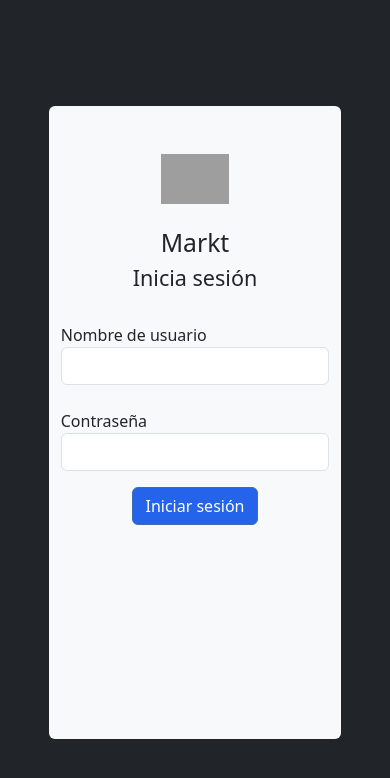
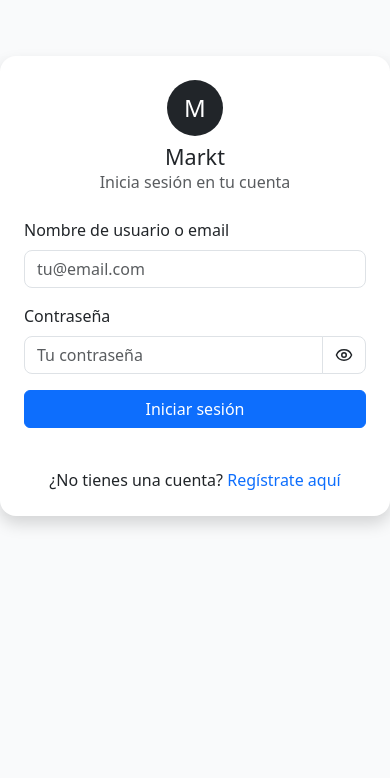
Before and after one commit to pabluwu/markt-react, a React (Vite) app: page /login in a window 390 px wide. Shown: the top 778 px of the page. Built offline with nearby package versions, Linux system fonts and the light colour scheme; grey boxes are pictures that could not be loaded; what @tiptap/extension-color would draw is missing.

Commit message:
fix: cambios de diseño

```diff
--- a/src/Components/ContactarButton/ContactarButton.jsx
+++ b/src/Components/ContactarButton/ContactarButton.jsx
@@ -93,7 +93,7 @@ const ContactarButton = ({ type, id }) => {
                 <Popup children={contentModal} show={openModal} />
             }
             <span
-                className="boton-seguir btn-gray text-center w-100"
+                className="boton-seguir btn-gray text-center w-100 p-2"
                 onClick={() => setOpenModal(true)}
             >
                 <div className="d-flex align-items-center justify-content-center gap-2">
--- a/src/Pages/Login/Login.jsx
+++ b/src/Pages/Login/Login.jsx
@@ -1,15 +1,17 @@
-import { useState, useEffect } from "react";
+import { useState } from "react";
 import { useForm } from "react-hook-form";
 import { useAuth } from "../../services/AuthContext";
-import useStore from "../../store/userStore";
 import { useNavigate, Navigate } from "react-router-dom";
+import { Eye, EyeOff } from "lucide-react";
 import Input from "../../Components/Input/Input";
 import { api } from "../../assets/variables";
+
 const Login = () => {
     const navigate = useNavigate();
     const { register, handleSubmit, formState: { errors } } = useForm();
     const [error, setError] = useState(null);
     const [responseBack, setResponseBack] = useState(null);
+    const [showPassword, setShowPassword] = useState(false);
     const { login, isAuthenticated } = useAuth();
 
     if (isAuthenticated) {
@@ -19,9 +21,7 @@ const Login = () => {
     const onSubmit = async (data) => {
         const response = await fetch(`${api}api/token/`, {
             method: 'POST',
-            headers: {
-                'Content-Type': 'application/json',
-            },
+            headers: { 'Content-Type': 'application/json' },
             body: JSON.stringify({
                 username: data.username,
                 password: data.password,
@@ -30,7 +30,6 @@ const Login = () => {
 
         if (response.ok) {
             const tokens = await response.json();
-            console.log(tokens)
             login(tokens.access, tokens.refresh);
             navigate('/home');
         } else {
@@ -40,59 +39,80 @@ const Login = () => {
         setResponseBack(response.status);
     };
 
-    console.log(responseBack);
     return (
-        <div className="bg-dark" style={{
-            height: '100vh',
-            position: 'absolute',
-            top: '0',
-            left: '0',
-            width: '100%'
-        }}>
-            <div className="d-flex justify-content-center align-items-center h-100">
-                <div className="bg-light w-75 h-75 rounded position-relative container">
-                    <div className="row rounded h-100">
-                        <div className="col-sm-6 rounded bg-secondary h-100 d-none d-lg-block">
+        <div className="d-flex justify-content-center align-items-center bg-light">
+            <div className="shadow p-4 rounded-4 bg-white" style={{ width: "100%", maxWidth: "420px" }}>
+                <div className="text-center mb-4">
+                    <div className="rounded-circle bg-dark text-white d-flex justify-content-center align-items-center mx-auto mb-2" style={{ width: 56, height: 56, fontSize: 24 }}>
+                        M
+                    </div>
+                    <h4 className="mb-0">Markt</h4>
+                    <p className="text-muted">Inicia sesión en tu cuenta</p>
+                </div>
+
+                <form onSubmit={handleSubmit(onSubmit)}>
+                    <div className="mb-3">
+                        <label className="form-label">Nombre de usuario o email</label>
+                        <input
+                            {...register("username", { required: "Campo requerido" })}
+                            className={`form-control rounded-3 ${errors.username ? 'is-invalid' : ''}`}
+                            placeholder="tu@email.com"
+                        />
+                        {errors.username && <div className="invalid-feedback">{errors.username.message}</div>}
+                    </div>
+
+                    <div className="mb-3">
+                        <label className="form-label">Contraseña</label>
+                        <div className="input-group">
+                            <input
+                                {...register("password", { required: "Campo requerido" })}
+                                type={showPassword ? "text" : "password"}
+                                className={`form-control rounded-start-3 ${errors.password ? 'is-invalid' : ''}`}
+                                placeholder="Tu contraseña"
+                            />
+                            <span
+                                className="input-group-text bg-white rounded-end-3"
+                                role="button"
+                                onClick={() => setShowPassword(!showPassword)}
+                            >
+                                {showPassword ? <EyeOff size={18} /> : <Eye size={18} />}
+                            </span>
                         </div>
-                        <div className="col-md-12 col-lg-6 py-4 text-center">
+                        {errors.password && <div className="invalid-feedback d-block">{errors.password.message}</div>}
+                    </div>
 
-                            <div className="d-flex justify-content-center align-items-center py-4">
-                                <img src="https://cdn-icons-png.flaticon.com/512/1077/1077012.png" alt="Logo" className="w-25 h-25" />
-                            </div>
-                            <h2>Markt</h2>
-                            <h4>Inicia sesión</h4>
-                            <form onSubmit={handleSubmit(onSubmit)}>
-                                <div className="row">
-                                    <Input
-                                        label={'Nombre de usuario'}
-                                        register={register}
-                                        required={{ required: 'Campo requerido' }}
-                                        name={'username'}
-                                        errors={errors}
-                                        type={'text'}
-                                    />
-                                    <Input
-                                        label={'Contraseña'}
-                                        register={register}
-                                        required={{ required: 'Campo requerido' }}
-                                        name={'password'}
-                                        errors={errors}
-                                        type={'password'}
-                                    />
-                                </div>
-                                {
-                                    responseBack &&
-                                    responseBack === 401 &&
-                                    <p className="error_input">Credenciales inválidas</p>
-                                }
-                                <button type="submit" className="btn btn-azul mt-3">Iniciar sesión</button>
-                            </form>
+                    {responseBack === 401 && (
+                        <div className="text-danger mb-2">Credenciales inválidas</div>
+                    )}
+
+                    {/* <div className="d-flex justify-content-between align-items-center mb-3">
+                        <div className="form-check">
+                            <input type="checkbox" className="form-check-input" id="rememberMe" />
+                            <label className="form-check-label" htmlFor="rememberMe">Recordarme</label>
                         </div>
+                        <a href="#" className="text-decoration-none">¿Olvidaste tu contraseña?</a>
+                    </div> */}
+
+                    <button type="submit" className="btn btn-primary w-100 mb-3">Iniciar sesión</button>
+
+                    {/* <div className="text-center text-muted my-3">— o continúa con —</div>
+
+                    <div className="d-flex gap-2">
+                        <button type="button" className="btn btn-outline-dark w-50">
+                            <i className="bi bi-google me-2"></i> Google
+                        </button>
+                        <button type="button" className="btn btn-outline-dark w-50">
+                            <i className="bi bi-microsoft me-2"></i> Microsoft
+                        </button>
+                    </div> */}
+
+                    <div className="text-center mt-4">
+                        ¿No tienes una cuenta? <a href="#" className="text-primary text-decoration-none">Regístrate aquí</a>
                     </div>
-                </div>
+                </form>
             </div>
         </div>
-    )
-}
+    );
+};
 
-export default Login
+export default Login;
--- a/src/Pages/Perfil/Usuario.jsx
+++ b/src/Pages/Perfil/Usuario.jsx
@@ -11,22 +11,53 @@ import Publicar from "../../Components/Publicar/Publicar";
 import Configurar from "./Components/Configurar";
 import Contactos from "./Components/Contactos";
 import Loader from "../../Components/Loader/Loader";
+import Tab from "../../Components/Tab/Tab";
+
+import { MessageCircle, Users, Settings } from "lucide-react";
 
 import './Components/style.css';
 const PerfilUsuario = () => {
+    const { user } = useStore();
+    const { username } = useParams();
+    const { usuario, isLoading, isError } = getUsuarioByUsername(username);
     const opciones = [
-        { key: 'publicaciones', nombre: 'Publicaciones' },
-        { key: 'contactos', nombre: 'Contactos' },
-        { key: 'configurar', nombre: 'Configurar' },
+        { key: 'publicaciones', nombre: 'Publicaciones', icon: <MessageCircle size={16} /> },
+        { key: 'contactos', nombre: 'Contactos', icon: <Users size={16} /> },
+        { key: 'configurar', nombre: 'Configurar', icon: <Settings size={16} />, show: usuario?.id == user?.id ? false : true},
     ]
     const [selectedOption, setSelectedOption] = useState(opciones[0]);
-    const { username } = useParams();
-    const { user } = useStore();
-    const { usuario, isLoading, isError } = getUsuarioByUsername(username);
 
-    const { postsUser, refetchAllPostByUser } = getAllPostByUser(usuario?.id);
-    // console.log('username', username);
-    // console.log('setSelectedOption', selectedOption);
+    console.log(opciones);
+    console.log(usuario?.id, user?.id);
+
+    const {
+        postsUser,
+        fetchNextPosts,
+        hasMorePosts,
+        isFetchingNextPosts,
+        refetchAllPostByUser
+    } = getAllPostByUser(usuario?.id);
+
+    useEffect(() => {
+        const handleScroll = () => {
+            if (selectedOption.key === 'publicaciones') {
+                const scrollThreshold = 100;
+                const scrollY = window.scrollY || window.pageYOffset;
+                const viewportHeight = window.innerHeight;
+                const fullHeight = document.documentElement.scrollHeight;
+
+                if (viewportHeight + scrollY >= fullHeight - scrollThreshold &&
+                    hasMorePosts &&
+                    !isFetchingNextPosts
+                ) {
+                    fetchNextPosts();
+                }
+            }
+        };
+
+        window.addEventListener('scroll', handleScroll);
+        return () => window.removeEventListener('scroll', handleScroll);
+    }, [selectedOption.key, hasMorePosts, isFetchingNextPosts, fetchNextPosts]);
 
     useEffect(() => {
         setSelectedOption(opciones[0]);
@@ -40,14 +71,24 @@ const PerfilUsuario = () => {
             }
             {
                 usuario &&
-                <>
+                <div className="container">
+
+                    <div className="row">
+                        <div className="col-md-3">
                             <Perfil
                                 user={usuario}
                                 opciones={opciones}
                                 selectedOption={selectedOption}
                                 setSelectedOption={setSelectedOption} />
+                        </div>
+                        <div className="col-md-9">
+
                             <div className="container">
-                        <div className="margin-content-usuario">
+                                <Tab
+                                    opciones={opciones}
+                                    selectedOption={selectedOption}
+                                    setSelectedOption={setSelectedOption} />
+                                <div className="mt-3">
                                     {
                                         selectedOption.key == 'publicaciones' &&
                                         <>
@@ -57,7 +98,14 @@ const PerfilUsuario = () => {
                                                 user.id == usuario.id &&
                                                 <Publicar author_id={user.id} type={'user'} author={user} refetchPosts={refetchAllPostByUser} />
                                             }
+                                            <>
                                                 <Post posts={postsUser} />
+                                                {isFetchingNextPosts && <Loader />}
+                                                {!hasMorePosts && postsUser.length > 0 && (
+                                                    <p className="text-center text-muted mt-3">No hay más publicaciones.</p>
+                                                )}
+                                            </>
+
                                         </>
                                     }
                                     {
@@ -70,7 +118,9 @@ const PerfilUsuario = () => {
                                     }
                                 </div>
                             </div>
-                </>
+                        </div>
+                    </div>
+                </div>
             }
             {
                 isError &&
--- a/src/Pages/Recurso/Components/PdfPreview.jsx
+++ b/src/Pages/Recurso/Components/PdfPreview.jsx
@@ -1,6 +1,7 @@
 import { useState } from 'react';
 import { Document, Page, pdfjs } from 'react-pdf';
 import { useAuth } from '../../../services/AuthContext';
+import { CalendarDays, Hash } from 'lucide-react';
 import 'react-pdf/dist/esm/Page/AnnotationLayer.css';
 import 'react-pdf/dist/Page/TextLayer.css';
 import useFormattedDate from '../../../services/useFormattedDate';
@@ -11,7 +12,6 @@ pdfjs.GlobalWorkerOptions.workerSrc = `/pdf.worker.min.js`;
 const PdfPreview = ({ fileUrl, obj }) => {
   const { isAuthenticated } = useAuth();
   const maxPagesToShow = isAuthenticated ? null : 1;
-
   const [numPages, setNumPages] = useState(null);
 
   const onLoadSuccess = ({ numPages }) => {
@@ -19,21 +19,32 @@ const PdfPreview = ({ fileUrl, obj }) => {
   };
 
   return (
-        <div>
     <div className="container mt-4">
       <div className="row">
+        {/* Lado izquierdo */}
         <div className="col-lg-4">
-                        <div className="d-flex flex-column bg-light p-3 rounded shadow">
-                            <p className="text-muted">Vista previa del documento PDF.</p>
-                            <p className="text-muted">Para ver el documento completo, inicia sesión.</p>
-                            <p className=''><strong>Título:</strong> {obj.titulo}</p>
-                            <p className=''><strong>Descripción:</strong> {obj.descripcion}</p>
-                            <p className=""><strong>Número de páginas:</strong> {numPages || 'Cargando...'}</p>
-                            <p className=""><strong>Fecha publicación:</strong> {useFormattedDate(obj.fecha_subida) || 'Sin Fecha'}</p>
+          <div className="bg-white border rounded shadow-sm p-3 mb-3">
+            <span className="badge bg-light text-dark mb-2 fw-semibold">Documento técnico</span>
+            <h5 className="fw-bold">{obj.titulo}</h5>
+            <p className="text-muted">{obj.descripcion}</p>
+          </div>
+
+          <div className="bg-white border rounded shadow-sm p-3">
+            <h6 className="fw-semibold mb-3">Información del documento</h6>
+            <div className="d-flex align-items-center mb-2 text-muted">
+              <Hash size={18} className="me-2" />
+              <span><strong>Número de páginas:</strong>&nbsp;{numPages || 'Cargando...'}</span>
+            </div>
+            <div className="d-flex align-items-center mb-2 text-muted">
+              <CalendarDays size={18} className="me-2" />
+              <span><strong>Fecha de publicación:</strong>&nbsp;{useFormattedDate(obj.fecha_subida) || 'Sin Fecha'}</span>
             </div>
           </div>
-                    <div className="col-lg-8 bg-white rounded shadow">
-                        <div className='d-flex justify-content-center align-items-center mb-3'>
+        </div>
+
+        {/* Contenedor PDF */}
+        <div className="col-lg-8">
+          <div className="bg-white border rounded shadow-sm p-3 d-flex justify-content-center">
             <Document file={fileUrl} onLoadSuccess={onLoadSuccess}>
               {Array.from(
                 new Array(maxPagesToShow || numPages),
@@ -49,11 +60,8 @@ const PdfPreview = ({ fileUrl, obj }) => {
           </div>
         </div>
       </div>
-            </div>
 
-            {!isAuthenticated && (
-                <FadeOverlay />
-            )}
+      {!isAuthenticated && <FadeOverlay />}
     </div>
   );
 };
```
Also changed, not shown: src/App.css (+9 -0 lines), src/Components/SeguirButton/SeguirButton.jsx (+5 -5 lines), src/Components/Tab/Tab.jsx (+8 -3 lines), src/Pages/Perfil/Components/Perfil.jsx (+47 -15 lines), src/Pages/Perfil/Components/style.css (+1 -12 lines), src/services/usePost.js (+35 -16 lines). Lines whose indentation alone changed are shown as unchanged.
